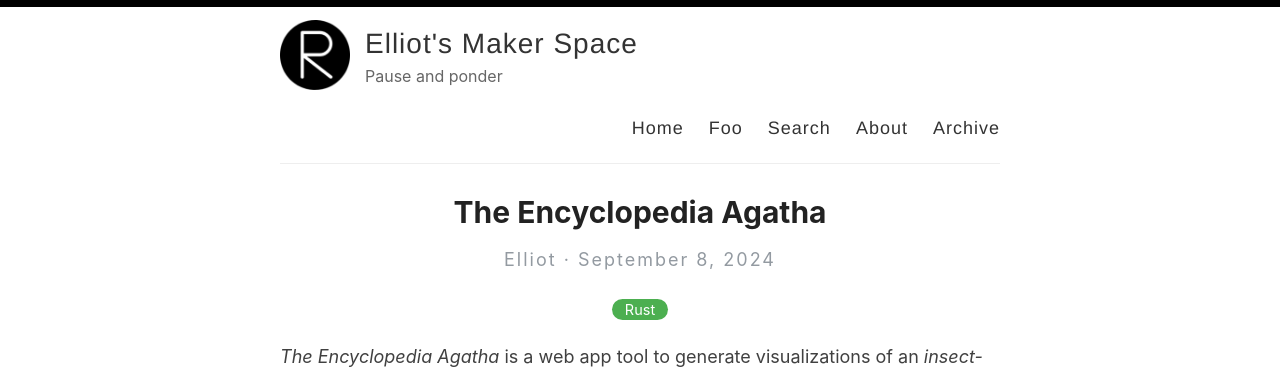
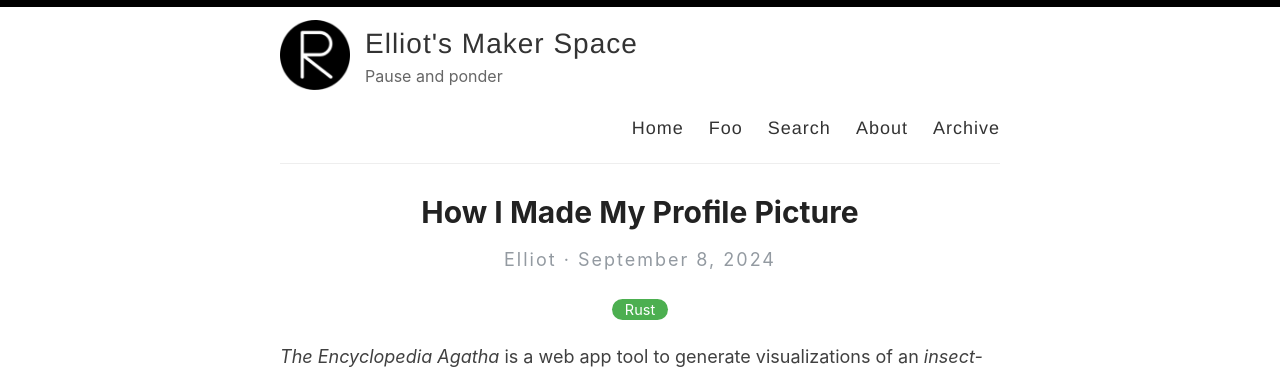
Before and after one commit to nurriol2/nurriol2.github.io, a Jekyll site: the page built from _posts/2024-09-08-how-i-made-my-profile-picture.md, in a window 1280 px wide. Shown: the top 378 px of the page. Built offline with Jekyll 4.4.1, drawn with Linux system fonts in a browser that asks for light colours.

Commit message:
Update title in front matter to match filename
This post now conforms to the post framework guidelines.

Standardizing structure across the repository will help get this
project *done*.

```diff
--- a/_posts/2024-09-08-how-i-made-my-profile-picture.md
+++ b/_posts/2024-09-08-how-i-made-my-profile-picture.md
@@ -1,8 +1,6 @@
 ---
 layout: post
-title: The Encyclopedia Agatha
-subtitle: How I Made My Profile Picture
-
+title: How I Made My Profile Picture
 categories: [Rust]
 ---
 
```
